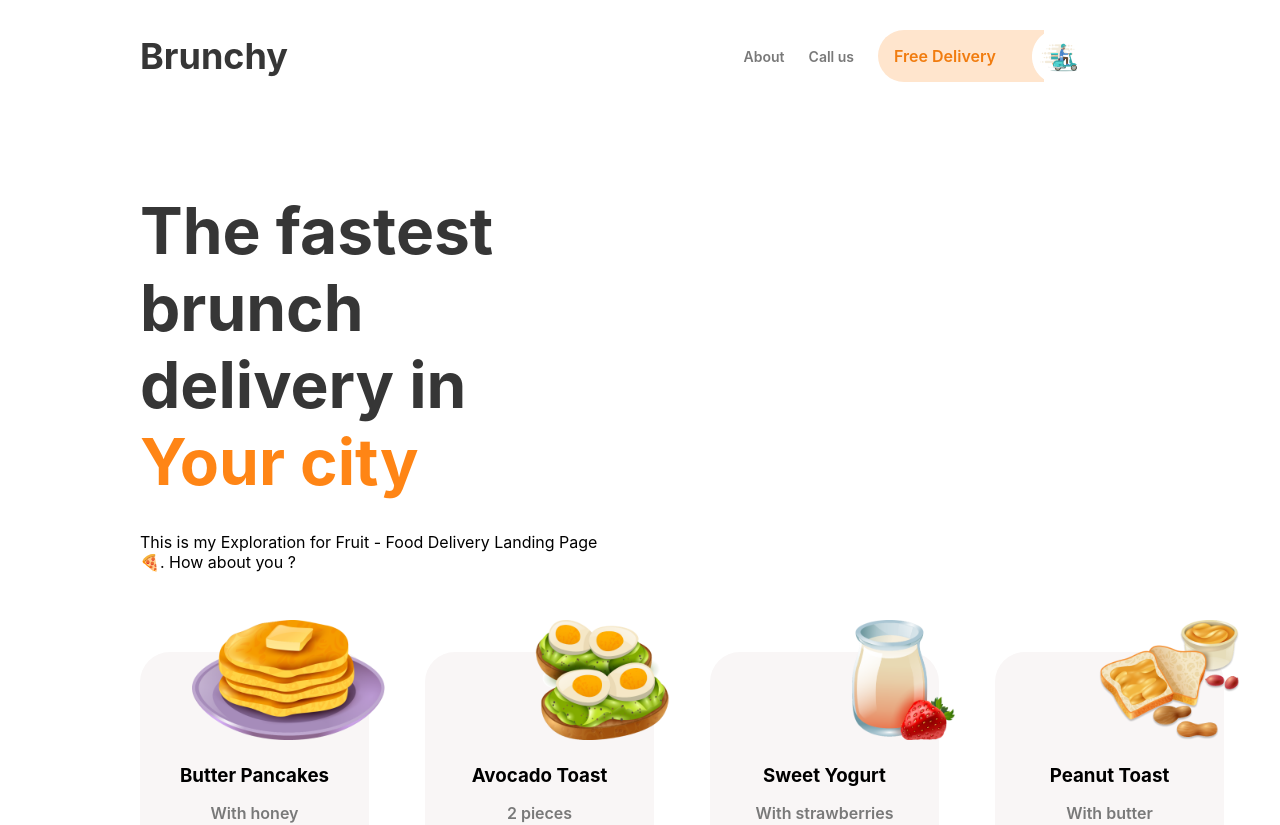
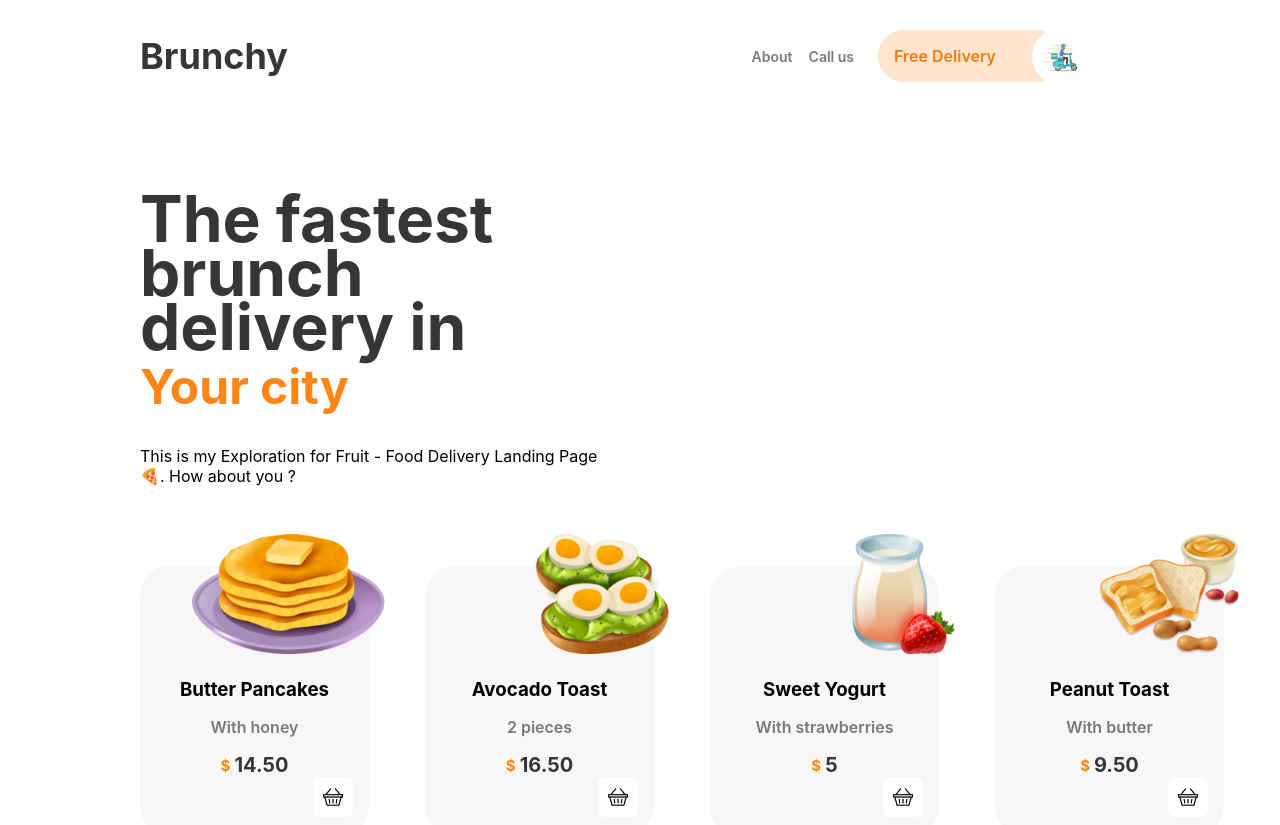
Before and after one commit to VenJS/Brunchy, a React (Create React App) app in the folder brunchy/: page / in a window 1280 px wide. Shown: the top 825 px of the page. Built offline with nearby package versions, Linux system fonts and the light colour scheme.

Commit message:
feat: responsive design

```diff
--- a/brunchy/src/components/App.jsx
+++ b/brunchy/src/components/App.jsx
@@ -1,4 +1,4 @@
-import React, { useEffect, useState } from "react";
+import React, { useEffect, useState, useRef } from "react";
 import Header from "./Header/Header";
 import Heading from "./Heading/Heading";
 import Card from "./Card/Card";
@@ -7,6 +7,8 @@ import styles from './App.module.scss';
 
 const App = () => {
   const [data, setData] = useState([]);
+
+  const ref = useRef();
 
 
   useEffect(() => {
@@ -22,7 +24,7 @@ const App = () => {
     <div className={styles.container}>
       <Header></Header>
       <Heading></Heading>
-      <div className={styles['card-container']}>
+      <div className={styles['card-container']} ref={ref}>
       {data.map((arr) => {
         return (
           <Card
--- a/brunchy/src/components/App.module.scss
+++ b/brunchy/src/components/App.module.scss
@@ -1,10 +1,11 @@
 .card-container {
     display: flex;
     gap: 3.5rem;
-    padding-left: 8.75rem;
+    padding-left: 2.75rem;
     overflow: scroll;
     overflow-y: hidden;
 }
+
 
 .card-container::-webkit-scrollbar {
     width: 0;
@@ -17,3 +18,16 @@
     gap: 2rem;
     position: relative;
 }
+
+
+@media (min-width: 31rem) {
+    .card-container {
+        padding-left: 4rem;
+    }
+}
+
+@media (min-width: 54rem) {
+    .card-container {
+        padding-left: 8.75rem;
+    }
+}
--- a/brunchy/src/components/Footer/Footer.module.scss
+++ b/brunchy/src/components/Footer/Footer.module.scss
@@ -1,13 +1,13 @@
 .container {
     background-color: #F9F6F6;
-    width: 27.75rem;
-    padding: 1rem;
     border-radius: 1rem;
     display: flex;
     justify-content: space-around;
     align-items: center;
-    margin: 3rem 0 3.375rem ;
-    align-self: center;
+    margin-bottom: 3.375rem;
+    margin-left: 2.25rem;
+    padding: 1rem;
+    width: 80%;
     z-index: 150;
 }
 
@@ -33,3 +33,20 @@
     padding: 1rem;
     cursor: pointer;
 }
+
+
+@media (min-width: 31rem) {
+    .container {
+        margin-left: 4.25rem;
+        align-self: center;
+        width: 60%;
+    }
+}
+
+@media (min-width: 54rem) {
+    .container {
+        width: 27.75rem;
+        margin: 3rem 0 3.375rem ;
+
+    }
+}
--- a/brunchy/src/components/Header/Header.jsx
+++ b/brunchy/src/components/Header/Header.jsx
@@ -6,11 +6,12 @@ const Header = () => {
     <div className={styles.container}>
         <h1 className={styles.header}>Brunchy</h1>
         <div className={styles.wrapper}>
-            <a href='https://www.dreamshot.bg/' target="__blank"
+            <div className={styles.links}>
+                <a href='https://www.dreamshot.bg/' target="__blank"
                 rel="noopener noreferrer" className={styles.link}>About</a>
-            <a href='https://www.dreamshot.bg/' target="__blank"
+                <a href='https://www.dreamshot.bg/' target="__blank"
                 rel="noopener noreferrer" className={styles.link}>Call us</a>
-
+            </div>
             <div className={styles['free_delivery_logo']}>
                 <span className={styles['free_delivery']}>Free Delivery</span>
                 <img src='/delivery.png' alt='' className={styles.icon}></img>
--- a/brunchy/src/components/Header/Header.module.scss
+++ b/brunchy/src/components/Header/Header.module.scss
@@ -4,6 +4,7 @@
     line-height: 4rem;
     color: #363636;
 }
+
 
 .link {
     text-decoration: none;
@@ -16,15 +17,22 @@
     display: flex;
     justify-content: space-between;
     align-items: center;
-    padding: 0 8.75rem;
+    padding: 0 2.75rem;
     position: sticky;
 }
 
 .wrapper {
     display: flex;
+    flex-direction: column;
     gap: 1.5rem;
     align-items: center;
-    padding-right: 6rem;
+    margin-top: 5rem;
+}
+
+
+.links {
+    display: flex;
+    gap: 1rem;
 }
 
 .free_delivery {
@@ -46,3 +54,27 @@
     position: absolute;
     right: -2.7rem;
 }
+
+@media (min-width: 31rem) {
+    .container {
+        padding: 0 2rem 0 4rem;
+    }
+}
+
+@media (min-width: 35rem) {
+    .wrapper {
+        padding-right: 2rem;
+        flex-direction: row;
+        margin-top: 0;
+    }
+}
+
+@media (min-width: 54rem) {
+    .container {
+        padding: 0 8.75rem;
+    }
+
+    .wrapper {
+        padding-right: 6rem;
+    }
+}
--- a/brunchy/src/components/Heading/Heading.jsx
+++ b/brunchy/src/components/Heading/Heading.jsx
@@ -4,9 +4,10 @@ import styles from './Heading.module.scss'
 const Heading = () => {
   return (
     <div className={styles.container}>
-        <h1 className={styles.title}>The fastest brunch delivery in </h1>
-        <h1 className={styles['secondary_title']}>Your city</h1>
-        <p className={styles.description}>This is my Exploration for Fruit - Food Delivery Landing Page 🍕. How about you ?</p>
+      <div className={styles['title-wrapper']}>
+        <h1 className={styles.title}>The fastest brunch delivery in <span className={styles['secondary_title']}>Your city</span></h1>
+      </div>
+      <p className={styles.description}>This is my Exploration for Fruit - Food Delivery Landing Page 🍕. How about you ?</p>
     </div>
   )
 }
--- a/brunchy/src/components/Heading/Heading.module.scss
+++ b/brunchy/src/components/Heading/Heading.module.scss
@@ -1,24 +1,58 @@
 .title {
-    font-size: 4rem;
+    font-size: 3rem;
+    line-height: 3.375rem;
     font-weight: 700;
     color: #363636;
     margin: 0;
     width: 25rem;
 }
 
+
 .secondary_title {
-    font-size: 4rem;
+    font-size: 3rem;
+    line-height: 3.375rem;
     font-weight: 700;
     color: #FF8515;
     margin: 0;
 }
 
 .container {
-    padding-left: 8.75rem;
+    padding-left: 1rem;
     margin-top: 3rem;
+    text-align: center;
 }
+
 
 .description {
     margin-top: 2rem;
-    width: 30rem;
+    width: 100%;
 }
+
+@media (min-width: 31rem) {
+    .title {
+        font-size: 3rem;
+    }
+
+    .container {
+        padding-left: 4rem;
+    }
+
+    .description {
+        width: 80%;
+    }
+}
+
+@media (min-width: 54rem) {
+    .title {
+        font-size: 4rem;
+    }
+
+    .container {
+        padding-left: 8.75rem;
+        text-align: left;
+    }
+
+    .description {
+        width: 29.5rem;
+    }
+}
--- a/brunchy/src/components/PlaceOrder/PlaceOrder.module.scss
+++ b/brunchy/src/components/PlaceOrder/PlaceOrder.module.scss
@@ -11,10 +11,10 @@
 .modal {
     background-color: #F9F6F6;
     position: absolute;
-    right: 33%;
+    right: 5%;
     top: 40%;
     padding: 5rem 0;
-    width: 38rem;
+    width: 90%;
     display: flex;
     flex-direction: column;
     align-items: center;
@@ -49,3 +49,17 @@
     font-weight: 600;
     line-height: 4rem;
 }
+
+@media (min-width: 31rem) {
+    .modal {
+        width: 70%;
+        right: 15%;
+    }
+}
+
+@media (min-width: 54rem) {
+    .modal {
+        width: 40%;
+        right: 28%;
+    }
+}
--- a/brunchy/src/components/ReviewList/ReviewList.module.scss
+++ b/brunchy/src/components/ReviewList/ReviewList.module.scss
@@ -24,7 +24,7 @@
 .products {
     background-color: #F9F6F6;
     border-radius: 1rem;
-    width: 24.5rem;
+    width: 15rem;
     padding: 2.625rem 2.875rem 1rem;
     margin-bottom: 1.5rem;
 }
@@ -69,7 +69,7 @@
 
 .basket {
     background-color: #F9F6F6;
-    width: 27.75rem;
+    width: 19rem;
     padding: 1rem;
     border-radius: 1rem;
     display: flex;
@@ -101,3 +101,24 @@
     padding: 1rem;
     cursor: pointer;
 }
+
+@media (min-width: 31rem) {
+    .products {
+        width: 20rem;
+    }
+
+    .basket {
+        width: 24rem;
+    }
+}
+
+@media (min-width: 54rem) {
+    .products {
+        width: 24.5rem;
+    }
+
+    .basket {
+        width: 28.5rem;
+    }
+
+}
```
